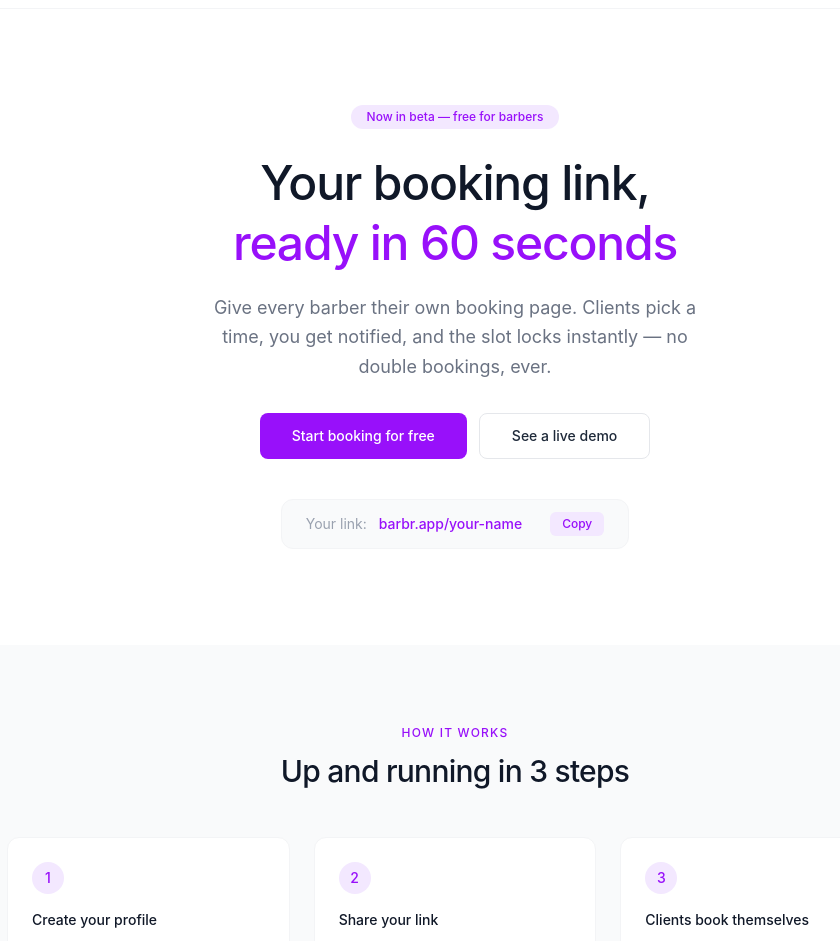
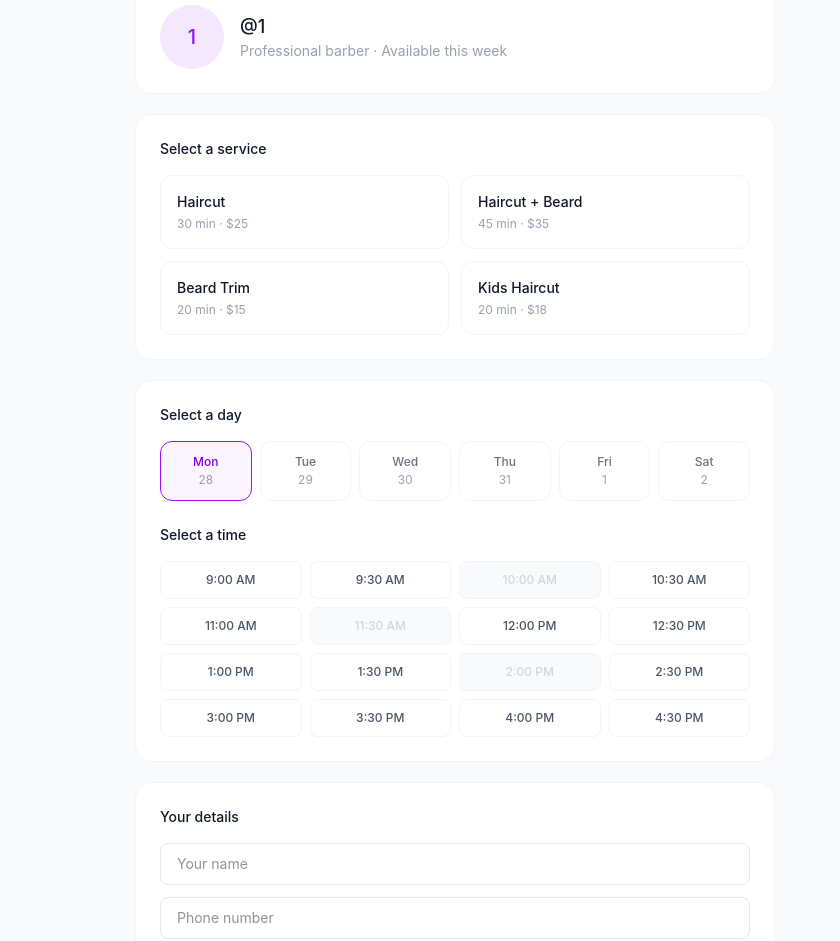
Before and after one commit to Meriton-veseli/Barberlive-, a React (Vite) app: page /1 in a window 1280 px wide. Shown: the part 60-1001 px from the top of the page, without its empty margins (185-1025 px from the left). Built offline with nearby package versions, Linux system fonts and the light colour scheme.

Commit message:
add client booking page

```diff
--- a/package.json
+++ b/package.json
@@ -11,7 +11,8 @@
   },
   "dependencies": {
     "react": "^19.2.5",
-    "react-dom": "^19.2.5"
+    "react-dom": "^19.2.5",
+    "react-router-dom": "^7.14.2"
   },
   "devDependencies": {
     "@eslint/js": "^10.0.1",
--- a/src/App.jsx
+++ b/src/App.jsx
@@ -1,7 +1,16 @@
+import { BrowserRouter, Routes, Route } from 'react-router-dom'
 import Landing from './pages/Landing'
+import BookingPage from './pages/BookingPage'
 
 function App() {
-  return <Landing />
+  return (
+    <BrowserRouter>
+      <Routes>
+        <Route path="/" element={<Landing />} />
+        <Route path="/:username" element={<BookingPage />} />
+      </Routes>
+    </BrowserRouter>
+  )
 }
 
 export default App
--- /dev/null
+++ b/src/pages/BookingPage.jsx
@@ -0,0 +1,190 @@
+import { useState } from 'react'
+import { useParams } from 'react-router-dom'
+
+const services = [
+  { id: 1, name: 'Haircut', duration: '30 min', price: '$25' },
+  { id: 2, name: 'Haircut + Beard', duration: '45 min', price: '$35' },
+  { id: 3, name: 'Beard Trim', duration: '20 min', price: '$15' },
+  { id: 4, name: 'Kids Haircut', duration: '20 min', price: '$18' },
+]
+
+const timeSlots = [
+  '9:00 AM', '9:30 AM', '10:00 AM', '10:30 AM',
+  '11:00 AM', '11:30 AM', '12:00 PM', '12:30 PM',
+  '1:00 PM', '1:30 PM', '2:00 PM', '2:30 PM',
+  '3:00 PM', '3:30 PM', '4:00 PM', '4:30 PM',
+]
+
+const bookedSlots = ['10:00 AM', '11:30 AM', '2:00 PM']
+
+const days = ['Mon', 'Tue', 'Wed', 'Thu', 'Fri', 'Sat']
+const dates = ['28', '29', '30', '31', '1', '2']
+
+function BookingPage() {
+  const { username } = useParams()
+  const [selectedService, setSelectedService] = useState(null)
+  const [selectedDay, setSelectedDay] = useState(0)
+  const [selectedSlot, setSelectedSlot] = useState(null)
+  const [step, setStep] = useState('book')
+  const [form, setForm] = useState({ name: '', phone: '' })
+
+  function handleConfirm() {
+    if (!selectedService || !selectedSlot || !form.name || !form.phone) return
+    setStep('confirmed')
+  }
+
+  if (step === 'confirmed') {
+    return (
+      <div className="min-h-screen bg-gray-50 flex items-center justify-center px-4">
+        <div className="bg-white border border-gray-100 rounded-2xl p-10 max-w-md w-full text-center">
+          <div className="w-14 h-14 bg-green-100 rounded-full flex items-center justify-center mx-auto mb-5">
+            <span className="text-green-600 text-2xl">✓</span>
+          </div>
+          <h2 className="text-2xl font-medium text-gray-900 mb-2">Booking confirmed!</h2>
+          <p className="text-gray-400 text-sm mb-6">You'll receive a confirmation shortly.</p>
+          <div className="bg-gray-50 rounded-xl p-5 text-left space-y-3 mb-6">
+            <div className="flex justify-between text-sm">
+              <span className="text-gray-400">Barber</span>
+              <span className="text-gray-900 font-medium">@{username}</span>
+            </div>
+            <div className="flex justify-between text-sm">
+              <span className="text-gray-400">Service</span>
+              <span className="text-gray-900 font-medium">{services.find(s => s.id === selectedService)?.name}</span>
+            </div>
+            <div className="flex justify-between text-sm">
+              <span className="text-gray-400">Day</span>
+              <span className="text-gray-900 font-medium">{days[selectedDay]}, Apr {dates[selectedDay]}</span>
+            </div>
+            <div className="flex justify-between text-sm">
+              <span className="text-gray-400">Time</span>
+              <span className="text-gray-900 font-medium">{selectedSlot}</span>
+            </div>
+            <div className="flex justify-between text-sm">
+              <span className="text-gray-400">Name</span>
+              <span className="text-gray-900 font-medium">{form.name}</span>
+            </div>
+          </div>
+          <button
+            onClick={() => { setStep('book'); setSelectedService(null); setSelectedSlot(null); setForm({ name: '', phone: '' }) }}
+            className="w-full border border-gray-200 hover:bg-gray-50 text-gray-800 text-sm font-medium py-2.5 rounded-lg"
+          >
+            Book another appointment
+          </button>
+        </div>
+      </div>
+    )
+  }
+
+  return (
+    <div className="min-h-screen bg-gray-50">
+      <div className="max-w-2xl mx-auto px-4 py-10">
+
+        <div className="bg-white border border-gray-100 rounded-2xl p-6 mb-5 flex items-center gap-4">
+          <div className="w-16 h-16 rounded-full bg-purple-100 flex items-center justify-center text-xl font-medium text-purple-600 flex-shrink-0">
+            {username?.slice(0, 2).toUpperCase()}
+          </div>
+          <div>
+            <h1 className="text-lg font-medium text-gray-900">@{username}</h1>
+            <p className="text-sm text-gray-400">Professional barber · Available this week</p>
+          </div>
+        </div>
+
+        <div className="bg-white border border-gray-100 rounded-2xl p-6 mb-5">
+          <h2 className="text-sm font-medium text-gray-900 mb-4">Select a service</h2>
+          <div className="grid grid-cols-1 sm:grid-cols-2 gap-3">
+            {services.map((s) => (
+              <button
+                key={s.id}
+                onClick={() => setSelectedService(s.id)}
+                className={`text-left p-4 rounded-xl border transition-all ${
+                  selectedService === s.id
+                    ? 'border-purple-600 bg-purple-50'
+                    : 'border-gray-100 hover:border-gray-200'
+                }`}
+              >
+                <p className={`text-sm font-medium mb-1 ${selectedService === s.id ? 'text-purple-700' : 'text-gray-900'}`}>
+                  {s.name}
+                </p>
+                <p className="text-xs text-gray-400">{s.duration} · {s.price}</p>
+              </button>
+            ))}
+          </div>
+        </div>
+
+        <div className="bg-white border border-gray-100 rounded-2xl p-6 mb-5">
+          <h2 className="text-sm font-medium text-gray-900 mb-4">Select a day</h2>
+          <div className="grid grid-cols-6 gap-2 mb-6">
+            {days.map((day, i) => (
+              <button
+                key={day}
+                onClick={() => { setSelectedDay(i); setSelectedSlot(null) }}
+                className={`flex flex-col items-center py-3 rounded-xl border text-xs transition-all ${
+                  selectedDay === i
+                    ? 'border-purple-600 bg-purple-50 text-purple-700'
+                    : 'border-gray-100 text-gray-500 hover:border-gray-200'
+                }`}
+              >
+                <span className="font-medium">{day}</span>
+                <span className="text-gray-400 mt-0.5">{dates[i]}</span>
+              </button>
+            ))}
+          </div>
+
+          <h2 className="text-sm font-medium text-gray-900 mb-4">Select a time</h2>
+          <div className="grid grid-cols-4 gap-2">
+            {timeSlots.map((slot) => {
+              const isBooked = bookedSlots.includes(slot)
+              return (
+                <button
+                  key={slot}
+                  disabled={isBooked}
+                  onClick={() => setSelectedSlot(slot)}
+                  className={`py-2.5 rounded-lg text-xs font-medium transition-all ${
+                    isBooked
+                      ? 'bg-gray-50 text-gray-300 cursor-not-allowed border border-gray-100'
+                      : selectedSlot === slot
+                      ? 'bg-purple-600 text-white border border-purple-600'
+                      : 'border border-gray-100 text-gray-600 hover:border-gray-300'
+                  }`}
+                >
+                  {slot}
+                </button>
+              )
+            })}
+          </div>
+        </div>
+
+        <div className="bg-white border border-gray-100 rounded-2xl p-6 mb-5">
+          <h2 className="text-sm font-medium text-gray-900 mb-4">Your details</h2>
+          <div className="space-y-3">
+            <input
+              type="text"
+              placeholder="Your name"
+              value={form.name}
+              onChange={e => setForm({ ...form, name: e.target.value })}
+              className="w-full border border-gray-200 rounded-lg px-4 py-2.5 text-sm text-gray-800 outline-none focus:border-purple-400"
+            />
+            <input
+              type="tel"
+              placeholder="Phone number"
+              value={form.phone}
+              onChange={e => setForm({ ...form, phone: e.target.value })}
+              className="w-full border border-gray-200 rounded-lg px-4 py-2.5 text-sm text-gray-800 outline-none focus:border-purple-400"
+            />
+          </div>
+        </div>
+
+        <button
+          onClick={handleConfirm}
+          disabled={!selectedService || !selectedSlot || !form.name || !form.phone}
+          className="w-full bg-purple-600 hover:bg-purple-700 disabled:bg-purple-200 disabled:cursor-not-allowed text-white font-medium py-3.5 rounded-xl text-sm transition-all"
+        >
+          Confirm booking
+        </button>
+
+      </div>
+    </div>
+  )
+}
+
+export default BookingPage
```
Also changed, not shown: 1 other file (tests, documents, lock files or other folders).
